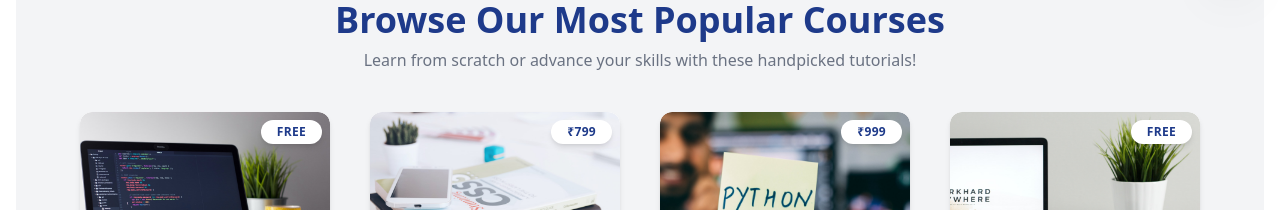
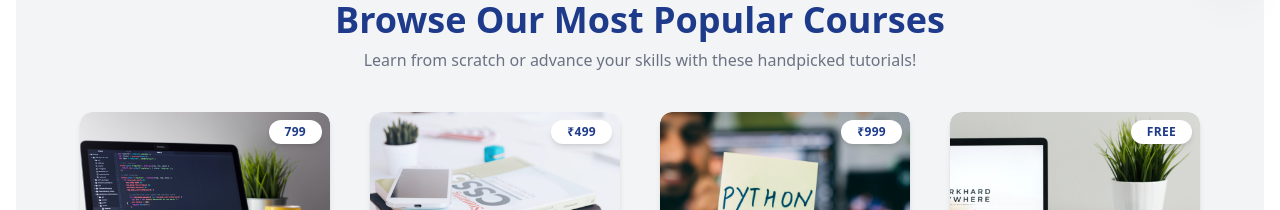
Before and after one commit to HarshitAggarwal10/Code_MultiVerse, a React (Vite) app in the folder frontend/: page /courses in a window 1280 px wide. Shown: the part 800-1010 px from the top of the page. Built offline with nearby package versions, Linux system fonts and the light colour scheme; no server answers.

Commit message:
did some changes

```diff
--- a/frontend/src/data/courseData.js
+++ b/frontend/src/data/courseData.js
@@ -17,7 +17,7 @@ export const courses = [
     image: C1,
     rating: 4,
     reviews: 239,
-    price: "Free",
+    price: "799",
     instructor: {
       name: "Harshit Aggarwal",
       image: C4,
@@ -53,7 +53,7 @@ export const courses = [
     image: C2,
     rating: 4,
     reviews: 312,
-    price: "₹799",
+    price: "₹499",
     instructor: {
       name: "Ritika Kapoor",
       image: C5,
```
